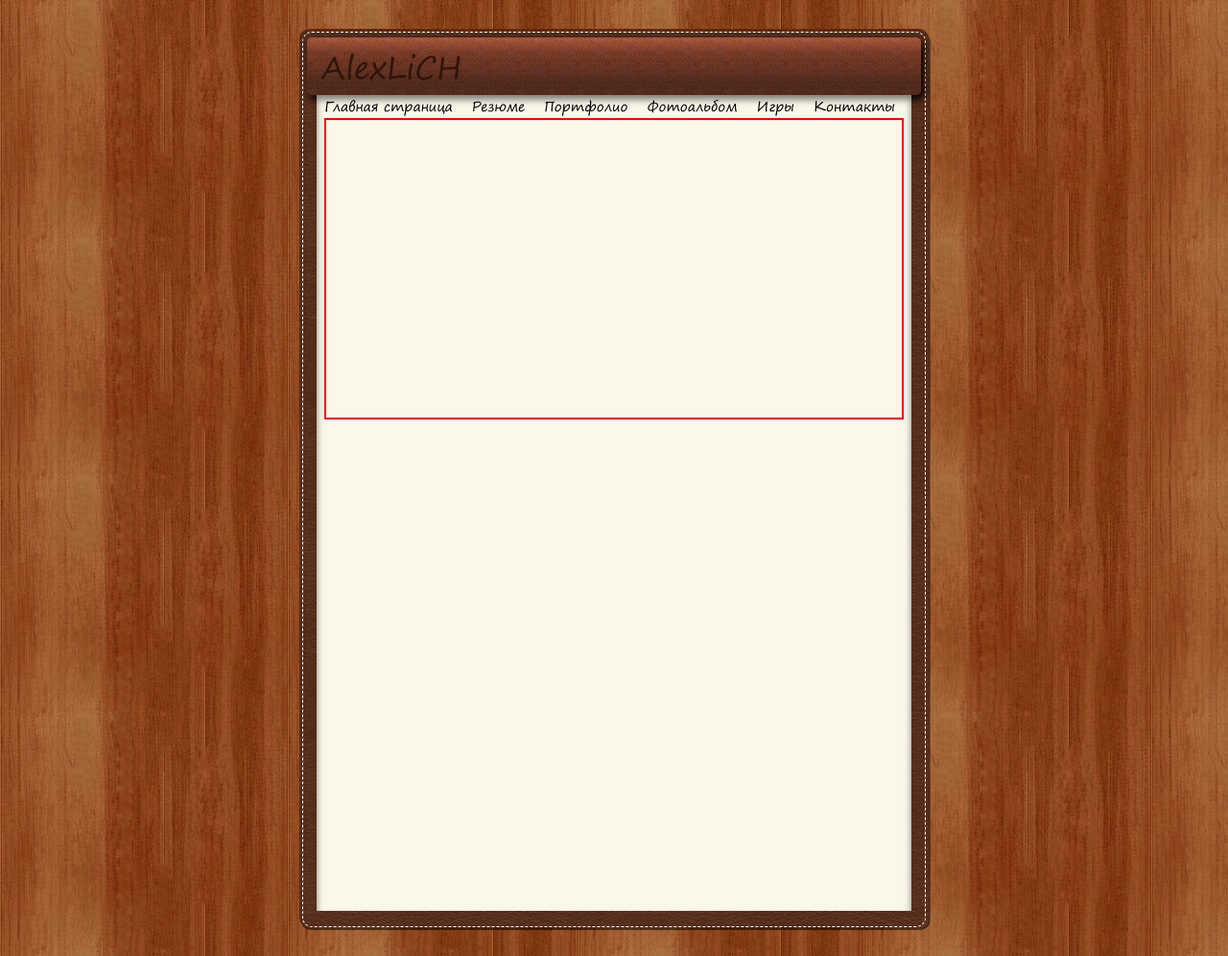
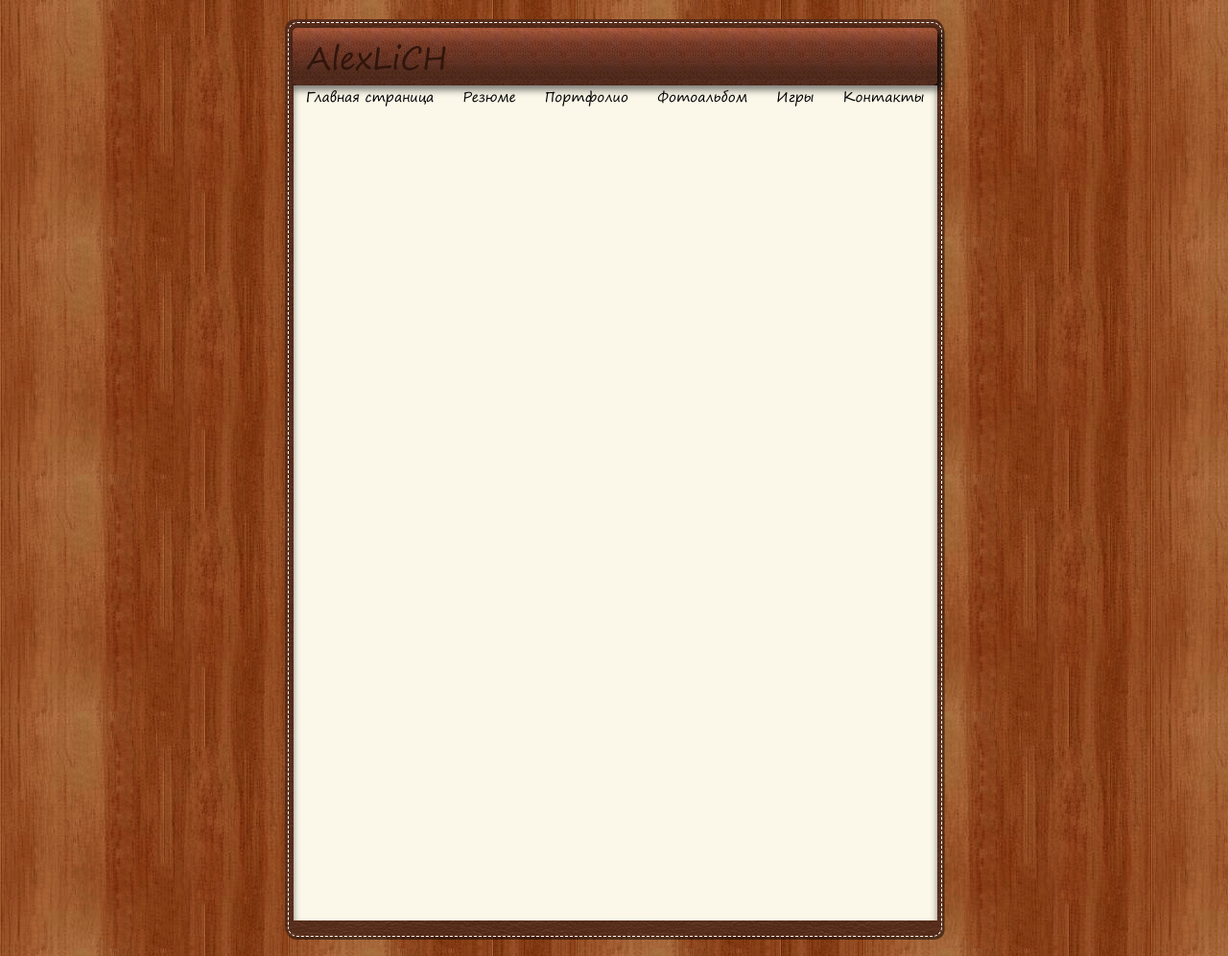
Before and after one commit to AlexLich/PortfolioSite, a PHP site: page / in a window 1280 px wide. Shown: the whole page at 96% size. Run offline with PHP 8.4, Linux system fonts and the light colour scheme.

Commit message:
delete carousel

```diff
--- a/css/style.css
+++ b/css/style.css
@@ -2,18 +2,18 @@ html{
 background-image:url("/img/fonsite.jpg");}
 body{
     padding: 3 3 3 3;
-    width: 650px;
-    height: 930px;
+    width: 680px;
+    height: 950px;
     background-image:url("/img/notepad.png");
-    margin: 30 auto;
+    margin: 20 auto;
     border-radius:10px;
     box-shadow: 0.1em 3px rgba(0,0,0,0.5);
 }
 suture{
     padding: 3 4;
     display: block;
-    width: 640px;
-    height: 925px;
+    width: 672px;
+    height: 945px;
     border: 0.1em dashed  #fff;
     border-radius:10px;
 
@@ -43,24 +43,17 @@ content{
     position: relative;
     top: 30px;
     display: block;
-    width: 620px;
-    height: 850px;
+    width: 671px;
+    height: 870px;
     margin-left: auto;
     margin-right: auto;
     background: rgb(251, 247, 233);
     box-shadow:inset 0px 5px 7px 0px rgba(50, 50, 50, 0.62);
 }
 nav>a{
-    margin: 8px;
+    margin: 13px;
     font-size:14px;
     font-family: segoe_print_regular;
     color: black;
     text-decoration: none;
 }
-.carousel{
-    position: relative;
-    margin: 0 auto;
-    width: 600px;
-    height: 310px;
-    border: 2px solid red;
-}
```
